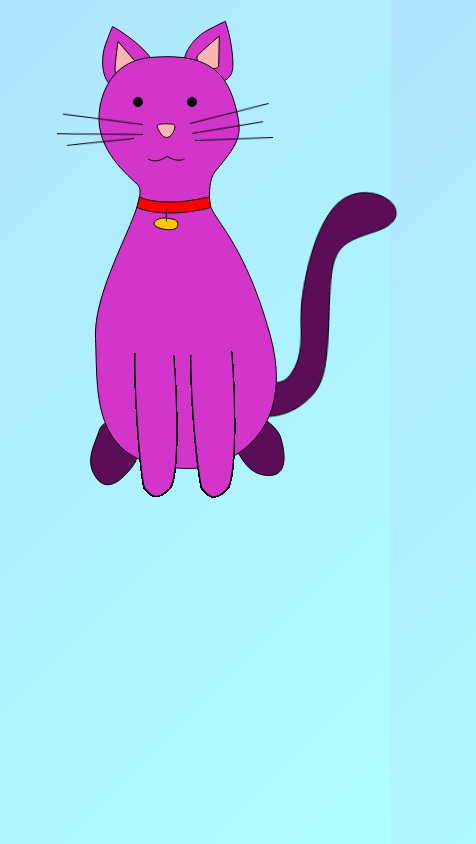
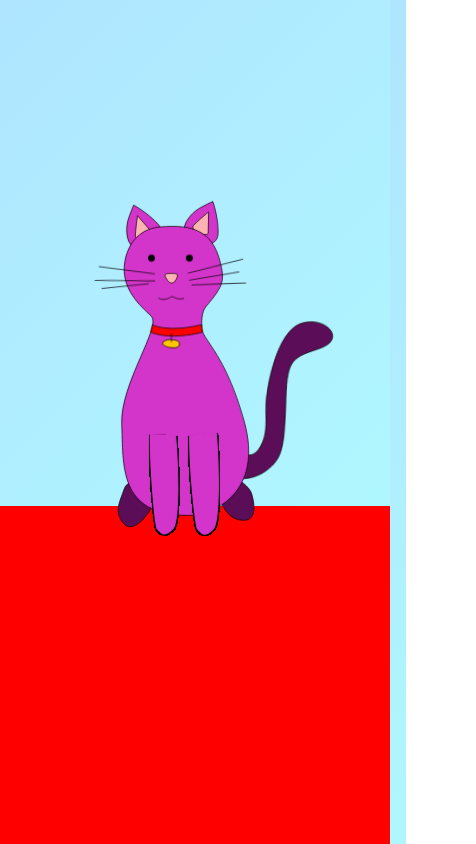
Before and after one commit to slippedandmissed/ConeSpace, an Angular app in the folder frontend/: page / in a window 390 px wide. Shown: the whole page, 476 px wide, since content can reach past the window. Built offline with nearby package versions, Linux system fonts and the light colour scheme.

Commit message:
Added ground and responsiveness

```diff
--- a/frontend/src/app/app.component.html
+++ b/frontend/src/app/app.component.html
@@ -1 +1,3 @@
-<app-wafflecone></app-wafflecone>
+<div id="ground">
+  <app-wafflecone></app-wafflecone>
+</div>
--- a/frontend/src/app/app.component.scss
+++ b/frontend/src/app/app.component.scss
@@ -4,3 +4,31 @@
     height: 100%;
     position: absolute;
 }
+
+
+#ground {
+    background-color: red;
+    position: absolute;
+    top: 60%;
+    bottom: 0;
+    left: 0;
+    right: 0;
+
+    @media screen and (orientation: landscape) {
+        top: 80%;
+    }
+
+}
+
+app-wafflecone {
+    position: absolute;
+    bottom: 100%;
+    left: 50%;
+    width: min(50vh, min(90vw, 500px));
+    transform: translate(-40%, 10%);
+
+    @media screen and (orientation: landscape) {
+        transform: translate(-50%, 10%);
+    }
+
+}
--- a/frontend/src/app/components/wafflecone/wafflecone.component.html
+++ b/frontend/src/app/components/wafflecone/wafflecone.component.html
@@ -1,4 +1,4 @@
-<svg [class]="animation" width="476" height="498" viewBox="0 0 476 498" fill="none" xmlns="http://www.w3.org/2000/svg">
+<svg [class]="animation" width="500" height="500" viewBox="0 0 500 500" fill="none" xmlns="http://www.w3.org/2000/svg">
     <g id="wafflecone">
         <g id="cat">
             <g id="back">
--- a/frontend/src/app/components/wafflecone/wafflecone.component.scss
+++ b/frontend/src/app/components/wafflecone/wafflecone.component.scss
@@ -1,3 +1,8 @@
+svg {
+    width: 100%;
+    height: 100%;
+}
+
 svg,
 svg * {
     transform-box: fill-box;
```
